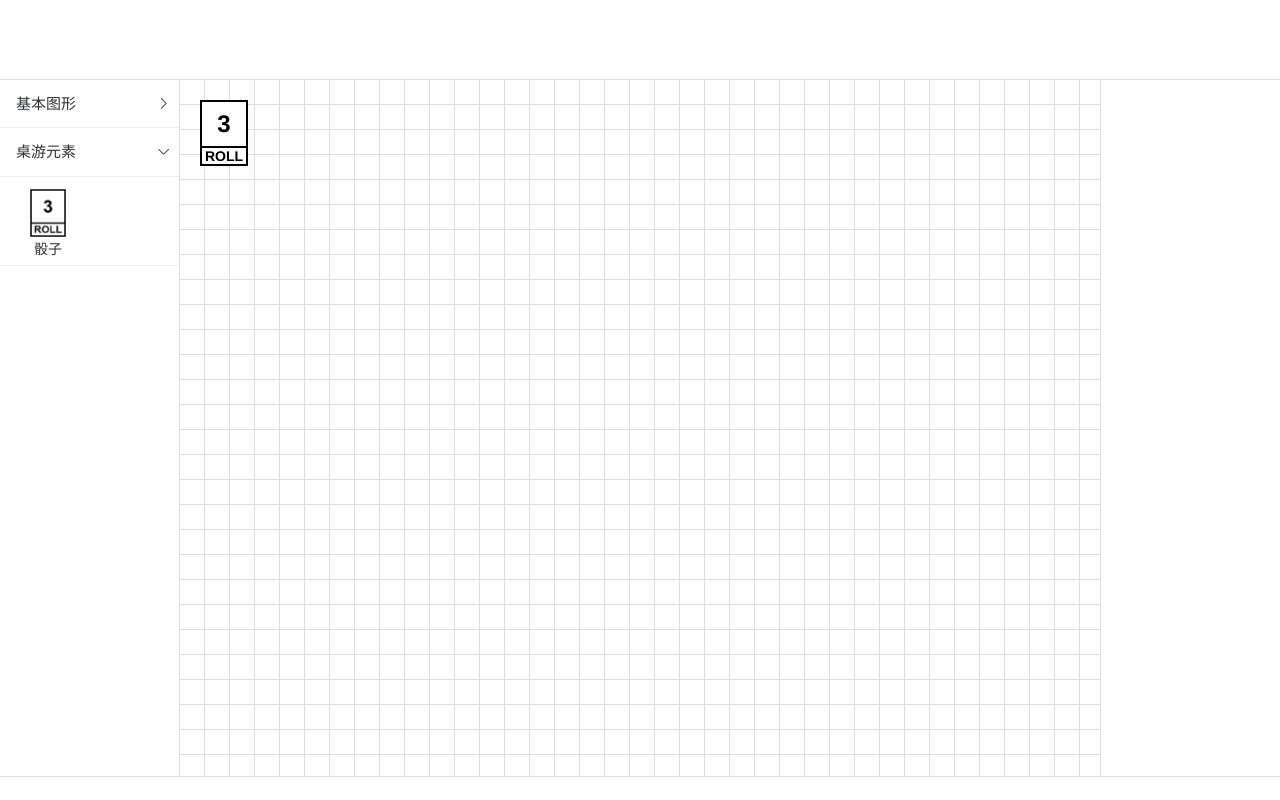
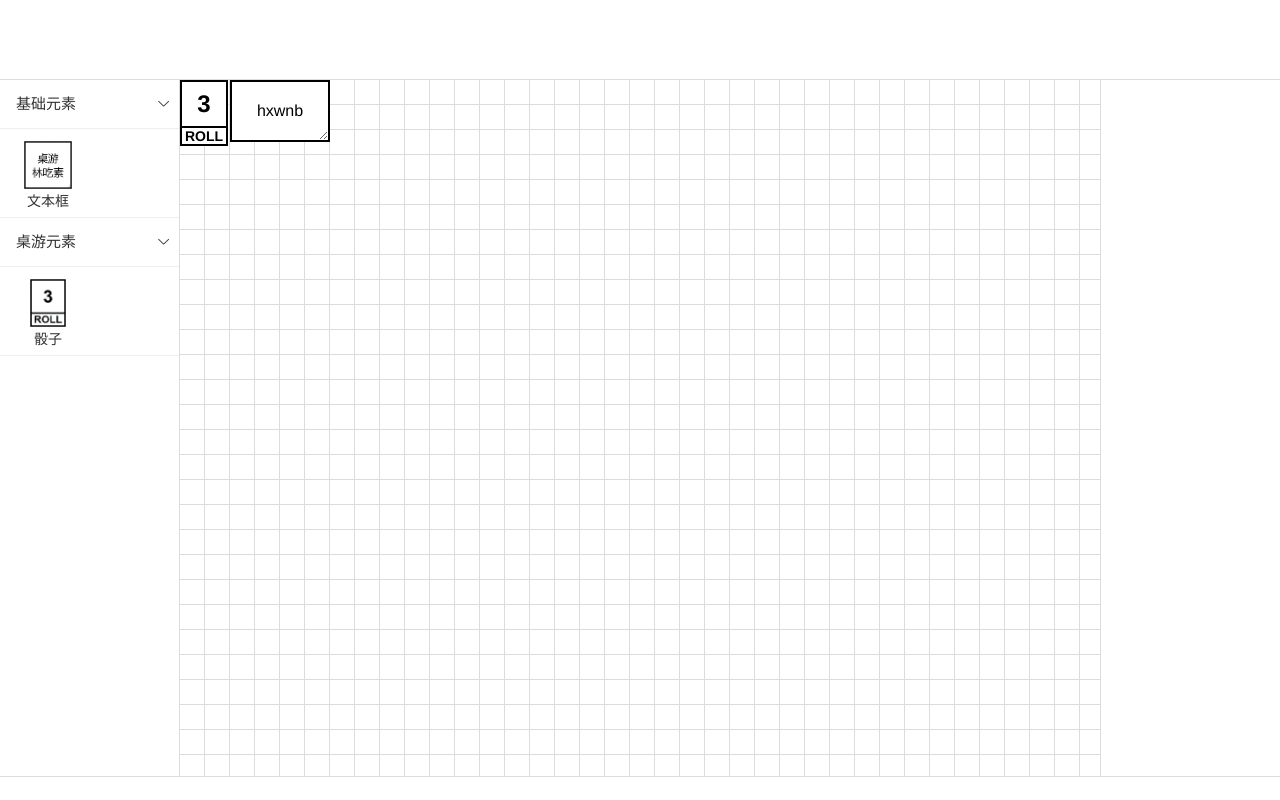
Before and after one commit to GStarP/Board, a Vue app in the folder client/: page /#/ in a window 1280 px wide. Built offline with nearby package versions, Linux system fonts and the light colour scheme.

Commit message:
feat: 元素-基础元素-文本框

```diff
--- a/client/src/components/Desktop.vue
+++ b/client/src/components/Desktop.vue
@@ -1,6 +1,6 @@
 <template>
   <div id="desktop">
-    <div class="desktop__main" :style="style">
+    <div class="desktop__main" :style="style" @click="unblurItem">
       <slot />
     </div>
   </div>
@@ -8,6 +8,14 @@
 
 <script>
 export default {
+  methods: {
+    // 当点击无 Item 的 desktop 空档处时, 应当没有一个 Item 被选中
+    unblurItem(e) {
+      if (e.target.className === "desktop__main") {
+        this.$store.commit("selectItem", -1);
+      }
+    }
+  },
   computed: {
     config() {
       return this.$store.state.board.desktop;
--- a/client/src/components/ItemSideBar.vue
+++ b/client/src/components/ItemSideBar.vue
@@ -1,9 +1,10 @@
 <template>
   <div class="side-bar__item">
     <el-collapse v-model="activeMenu">
-      <el-collapse-item title="基本图形" name="shape">
-        <div class="flex r-center c-center" style="width: 100%; height: 64px;">
-          暂无
+      <el-collapse-item title="基础元素" name="basic">
+        <div class="menu-item" @click="addTextBox">
+          <img class="menu-item__icon" src="../assets/imgs/icon-text-box.png" />
+          <span class="menu-item__text">文本框</span>
         </div>
       </el-collapse-item>
       <el-collapse-item title="桌游元素" name="board">
@@ -20,7 +21,7 @@
 export default {
   data() {
     return {
-      activeMenu: ["board"]
+      activeMenu: ["basic", "board"]
     };
   },
   methods: {
@@ -34,6 +35,18 @@ export default {
         value: 1
       };
       this.$store.commit("addItem", newDice);
+    },
+    addTextBox() {
+      const newTextBox = {
+        idx: -1,
+        x: 0,
+        y: 0,
+        width: 100,
+        height: 62,
+        type: "text-box",
+        value: "请输入"
+      };
+      this.$store.commit("addItem", newTextBox);
     }
   }
 };
--- a/client/src/components/items/Item.vue
+++ b/client/src/components/items/Item.vue
@@ -1,13 +1,37 @@
 <template>
-  <component :is="d.type" :idx="d.idx" v-bind="$props" />
+  <component
+    class="item"
+    :is="d.type"
+    :idx="d.idx"
+    v-bind="$props"
+    :style="posStyle"
+  />
 </template>
 
 <script>
 export default {
   props: {
     d: Object
+  },
+  computed: {
+    posStyle() {
+      return {
+        left: `${this.d.x}px`,
+        top: `${this.d.y}px`
+      };
+    }
+  },
+  mounted() {
+    // TODO 不知为何, 用 @click 无法注册成功
+    this.$el.addEventListener("click", () => {
+      this.$store.commit("selectItem", this.d.idx);
+    });
   }
 };
 </script>
 
-<style></style>
+<style lang="scss">
+.item {
+  position: absolute;
+}
+</style>
--- /dev/null
+++ b/client/src/components/items/basic/TextBox.vue
@@ -0,0 +1,53 @@
+<template>
+  <div v-drag v-resize class="text-box" :style="sizeStyle">
+    <div contenteditable class="text-box__content" @mousedown.stop>
+      {{ d.value }}
+    </div>
+  </div>
+</template>
+
+<script>
+export default {
+  name: "text-box",
+  props: ["d"],
+  computed: {
+    sizeStyle() {
+      return {
+        width: `${this.d.width}px`,
+        height: `${this.d.height}px`
+      };
+    }
+  }
+};
+</script>
+
+<style lang="scss">
+.text-box {
+  padding: 4px;
+
+  border: 2px solid #000;
+  background: #fff;
+
+  display: flex;
+  justify-content: center;
+  align-items: center;
+
+  &:hover {
+    cursor: move;
+  }
+
+  &__content {
+    // 防止文字全删除后无法选中输入
+    min-width: 1rem;
+
+    text-align: center;
+
+    &:hover {
+      cursor: text;
+    }
+    &:focus {
+      outline: none;
+    }
+  }
+}
+</style>
--- a/client/src/components/items/Dice.vue
+++ b/client/src/components/items/board/Dice.vue
@@ -1,5 +1,5 @@
 <template>
-  <div v-drag class="dice" :style="style">
+  <div v-drag class="dice">
     <div class="dice__txt">{{ value }}</div>
     <!-- 阻止 mousedown 冒泡以防触发父元素 v-drag 的响应事件 -->
     <div class="dice__btn" @mousedown.stop @click="randomValue">ROLL</div>
@@ -40,14 +40,6 @@ export default Vue.extend({
         this.value = result;
       }, 200);
     }
-  },
-  computed: {
-    style() {
-      return {
-        left: `${this.d.x}px`,
-        top: `${this.d.y}px`
-      };
-    }
   }
 });
 </script>
@@ -59,8 +51,6 @@ export default Vue.extend({
 
   display: flex;
   flex-direction: column;
-
-  position: absolute;
 
   background: #fff;
 
--- a/client/src/components/items/index.js
+++ b/client/src/components/items/index.js
@@ -1,7 +1,11 @@
 import Vue from "vue";
 
 import Item from "./Item.vue";
-import Dice from "./Dice.vue";
+
+import TextBox from "./basic/TextBox.vue";
+
+import Dice from "./board/Dice.vue";
 
 Vue.component("item", Item);
+Vue.component("text-box", TextBox);
 Vue.component("dice", Dice);
--- a/client/src/main.js
+++ b/client/src/main.js
@@ -4,6 +4,7 @@ import router from "./router";
 import store from "./store";
 import "./plugins/element";
 import "./components/items/index";
+import { removepx } from "@/utils/format";
 
 Vue.config.productionTip = false;
 
@@ -19,20 +20,26 @@ Vue.directive("drag", {
     // 鼠标按住时开始移动
     el.onmousedown = e => {
       // 鼠标在元素内部的左/上边距
-      let inL = e.clientX - el.offsetLeft;
-      let inT = e.clientY - el.offsetTop;
+      let inL = e.clientX - 180 - el.offsetLeft;
+      let inT = e.clientY - 80 - el.offsetTop;
+      // 为需要缩放的元素留出右下角 16*16 的空间
+      if (el.style.resize === "both") {
+        const lBorder = removepx(el.style.width) - 16;
+        const tBorder = removepx(el.style.height) - 16;
+        console.log(inL, lBorder);
+        console.log(inT, tBorder);
+        if (inL > lBorder && inT > tBorder) {
+          return;
+        }
+      }
       // 元素相对于 #desktop 的左/上边距
-      let l = Number.parseInt(
-        el.style.left.substr(0, el.style.left.length - 2)
-      );
-      let t = Number.parseInt(el.style.top.substr(0, el.style.top.length - 2));
-
-      const desktop = document.getElementById("desktop");
+      let l = removepx(el.style.left);
+      let t = removepx(el.style.top);
 
       // 鼠标移动时元素跟随移动
       document.onmousemove = e => {
-        l = e.clientX - inL;
-        t = e.clientY - inT;
+        l = e.clientX - 180 - inL;
+        t = e.clientY - 80 - inT;
         // 鼠标移动超过桌面范围时忽略
         if (l < 0 || t < 0) {
           return false;
@@ -56,7 +63,26 @@ Vue.directive("drag", {
         });
       };
     };
-
-    return false;
   }
 });
+
+/* v-resize: 元素可缩放 */
+Vue.directive("resize", {
+  bind: el => {
+    el.style.overflow = "auto";
+    el.style.resize = "both";
+    console.log(el);
+    // onresize 只对窗口有效, 元素需要使用 ResizeObserver
+    const resizeObserver = new ResizeObserver(entries => {
+      for (let entry of entries) {
+        const target = entry.target;
+        store.commit("updateItem", {
+          idx: Number.parseInt(target.getAttribute("idx")),
+          width: removepx(target.style.width),
+          height: removepx(target.style.height)
+        });
+      }
+    });
+    resizeObserver.observe(el);
+  }
+});
--- a/client/src/store/index.js
+++ b/client/src/store/index.js
@@ -14,15 +14,25 @@ export default new Vuex.Store({
         {
           // 公有属性
           idx: 0,
-          x: 20,
-          y: 20,
+          x: 0,
+          y: 0,
           // 特有属性
           type: "dice",
           max: 6,
           value: 3
+        },
+        {
+          idx: 1,
+          x: 50,
+          y: 0,
+          width: 100,
+          height: 62,
+          type: "text-box",
+          value: "hxwnb"
         }
       ]
-    }
+    },
+    curItemIdx: -1
   },
   mutations: {
     addItem: (state, item) => {
@@ -43,6 +53,10 @@ export default new Vuex.Store({
         state.board.items[i].idx--;
       }
       state.board.items.splice(idx, 1);
+    },
+    selectItem(state, idx) {
+      state.curItemIdx = idx;
+      console.log("current item: " + state.curItemIdx);
     }
   }
 });
--- /dev/null
+++ b/client/src/utils/format.js
@@ -0,0 +1,6 @@
+/**
+ * 删去 '20px' 中的 'px' 得到 20
+ */
+export function removepx(str) {
+  return Number.parseInt(str.substr(0, str.length - 2));
+}
```
Also changed, not shown: client/src/assets/imgs/icon-text-box.png (added).
